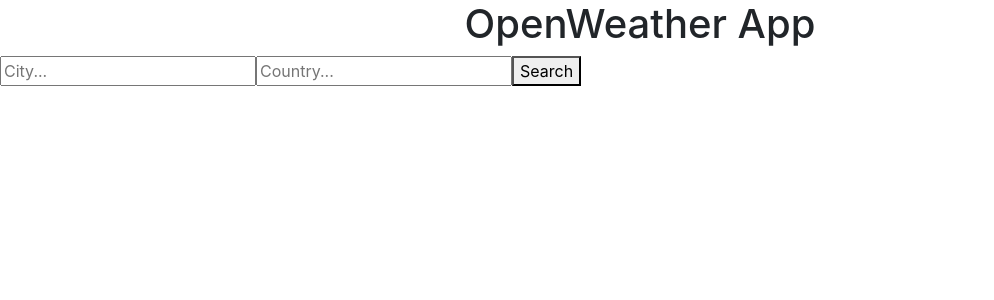
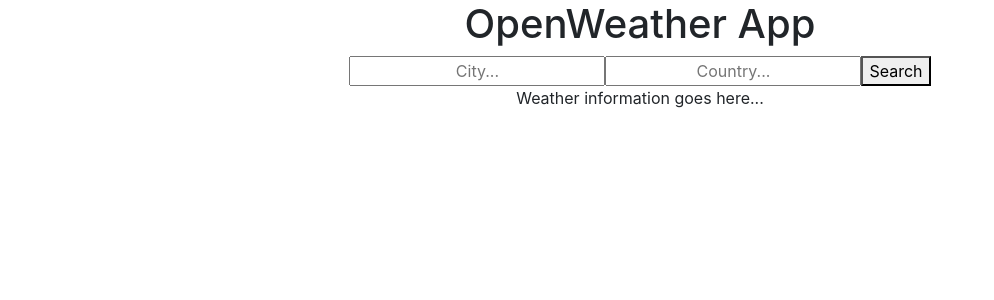
Before and after one commit to Pierre-Charles/weatherApp, a React (Vite) app: page / in a window 1280 px wide. Shown: the top 300 px of the page, without its empty margins (0-994 px from the left). Built offline with nearby package versions, Linux system fonts and the light colour scheme; no server answers.

Commit message:
Adding babel plugins and getting weather form to work

```diff
--- a/src/components/App.jsx
+++ b/src/components/App.jsx
@@ -1,20 +1,30 @@
 import React from 'react'
 
 import Form from './Form'
+import Weather from './Weather'
 
 export default class App extends React.Component {
-  componentDidMount() {
-    const api_url=`https://api.openweathermap.org/data/2.5/weather?q=Jaffna,LK&appid=${process.env.apiKey}&units=metric`
+  constructor(props) {
+    super(props)
+    this.state = {}
+  }
 
-    fetch(api_url)
-    .then(response => response.json())
-    .then(data => console.log(data))
+  getWeather = async (e) => {
+    e.preventDefault()
+    const city = e.target.elements.city.value
+    const country = e.target.elements.country.value
+    const api_call = await fetch(`http://api.openweathermap.org/data/2.5/weather?q=${city},${country}&appid=${process.env.apiKey}&units=metric`);
+    const data = await api_call.json();
+    console.log('Async function', data)
   }
+
+
   render() {
     return (
     <div>
-      <h1 style={{ textAlign: 'center' }}>OpenWeather App</h1>
-      <Form />
+      <h1>OpenWeather App</h1>
+      <Form getWeather={this.getWeather}/>
+      <Weather />
     </div>
    )
   }
--- a/src/components/Form.jsx
+++ b/src/components/Form.jsx
@@ -4,7 +4,7 @@
   render() {
     return (
       <div>
-        <form>
+        <form onSubmit={this.props.getWeather}>
           <input type="text" name='city' placeholder='City...'/>
           <input type="text" name='country' placeholder='Country...'/>
           <button>Search</button>
--- /dev/null
+++ b/src/components/Weather.jsx
@@ -0,0 +1,11 @@
+import React from 'react'
+
+export default class Weather extends React.Component {
+  render() {
+    return(
+      <div>
+        <p>Weather information goes here...</p>
+      </div>
+    )
+  }
+}
--- a/src/index.js
+++ b/src/index.js
@@ -1,5 +1,7 @@
 import React from 'react'
 import ReactDOM from 'react-dom'
+
+import index from './stylesheets/Index.scss'
 
 import App from './components/App'
 
--- /dev/null
+++ b/src/stylesheets/Index.scss
@@ -0,0 +1,3 @@
+* {
+  text-align: center
+}
```
Also changed, not shown: package.json (+7 -3 lines), .babelrc, 1 other file (tests, documents, lock files or other folders).
